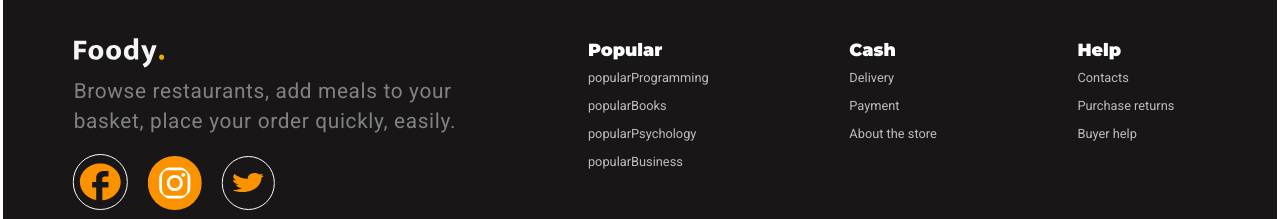
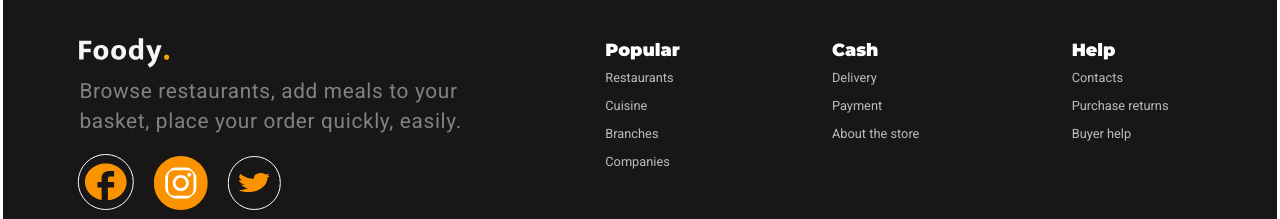
Before and after one commit to Rufat239/foody_client, a React (Create React App) app: page / in a window 1280 px wide. Shown: the part 3321-3540 px from the top of the page. Built offline with nearby package versions, Linux system fonts and the light colour scheme; no server answers.

Commit message:
change keywords

```diff
--- a/src/components/Footer/Footer.jsx
+++ b/src/components/Footer/Footer.jsx
@@ -47,16 +47,16 @@ function Footer() {
           <h2>{t("footerPopular")}</h2>
           <ul>
             <li>
-              <Link to="#">{t("popularProgramming")}</Link>
+              <Link to="#">{t("popularRestaurant")}</Link>
             </li>
             <li>
-              <Link to="#">{t("popularBooks")}</Link>
+              <Link to="#">{t("popularCuisine")}</Link>
             </li>
             <li>
-              <Link to="#">{t("popularPsychology")}</Link>
+              <Link to="#">{t("popularBranches")}</Link>
             </li>
             <li>
-              <Link to="#">{t("popularBusiness")}</Link>
+              <Link to="#">{t("popularCompanies")}</Link>
             </li>
           </ul>
         </div>
```
